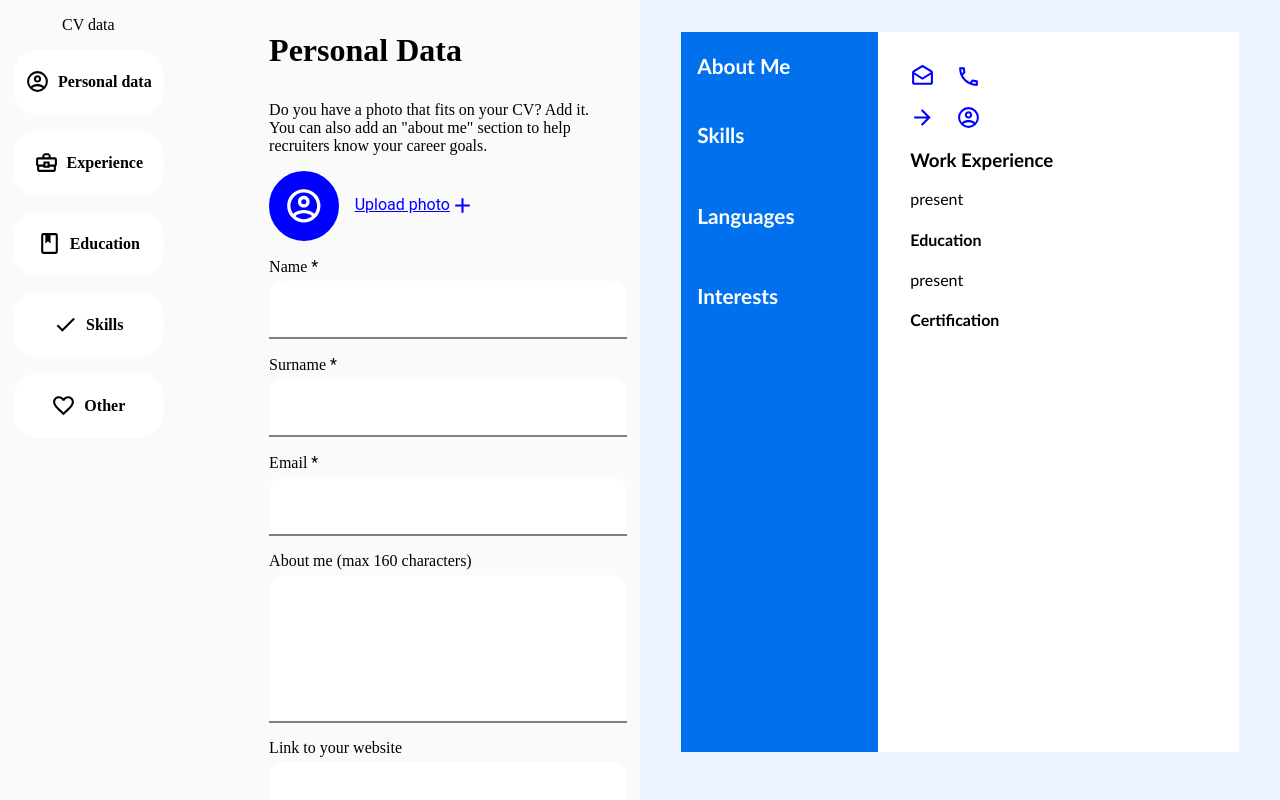
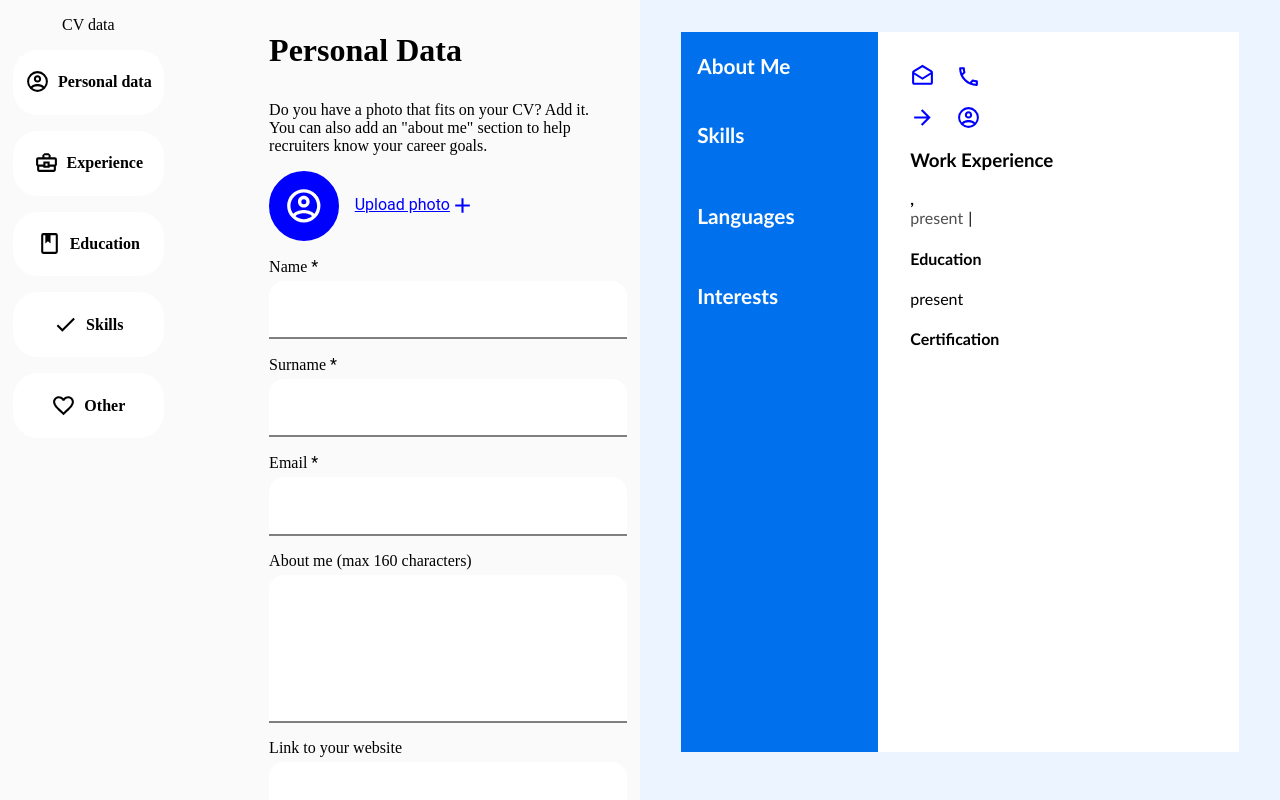
Before and after one commit to newbbiecoder/cv-application, a React (Vite) app: page / in a window 1280 px wide. Shown: the top 800 px of the page. Built offline with nearby package versions, Linux system fonts and the light colour scheme; a web font is replaced by a local one.

Commit message:
added styling for experience fields for cv preview container

```diff
--- a/src/App.css
+++ b/src/App.css
@@ -881,3 +881,39 @@ label[for="school-end"].studying-hidden {
         }
     }
 }
+
+.work-exp {
+    p{
+        margin: 0;
+    }
+}
+
+.about-job {
+    display: flex;
+    flex-wrap: wrap;
+    gap: 5px;
+
+    .company {
+        font-weight: bold;
+    }
+
+    .position {
+        color: rgb(40, 40, 218);
+        font-weight: bold;
+    }
+}
+
+.job-duration-location {
+    display: flex;
+    flex-wrap: wrap;
+    gap: 5px;
+
+    .job-duration {
+        color: rgb(79, 78, 78);
+    }
+}
+
+.job-term {
+    display: flex;
+    gap: 0.5rem;
+}
--- a/src/components/previewContainer.jsx
+++ b/src/components/previewContainer.jsx
@@ -117,7 +117,7 @@ function RightSide(props) {
                 <h3>Work Experience</h3>
                 <div className="new-job-exp">
                     <div className="about-job">
-                        <p className="company">{props.company}</p>
+                        <p className="company">{props.company},</p>
                         <p className="position">{props.position}</p>
                     </div>
                     <div className="job-duration-location">
@@ -126,12 +126,12 @@ function RightSide(props) {
                             ) : (
                                 <p className="job-duration">{props.monthArr} {props.yearArr}-{props.monthEnd} {props.yearEnd}</p>
                             )}
-                        <p className="job-location">{props.locality}</p>
+                        <p className="job-location">| {props.locality}</p>
                     </div>
                     <div className="job-desc">
                         {props.positionDesc}
                     </div>
-                    <div className="job-term" style={{display: props.monthEnd === "" ? 'none' : 'block'}}>
+                    <div className="job-term" style={{display: props.monthEnd === "" ? 'none' : 'flex'}}>
                         <p>Reason for termination: </p>
                         <p className="reason-term">{props.reasonTerm}</p>
                     </div>
```
